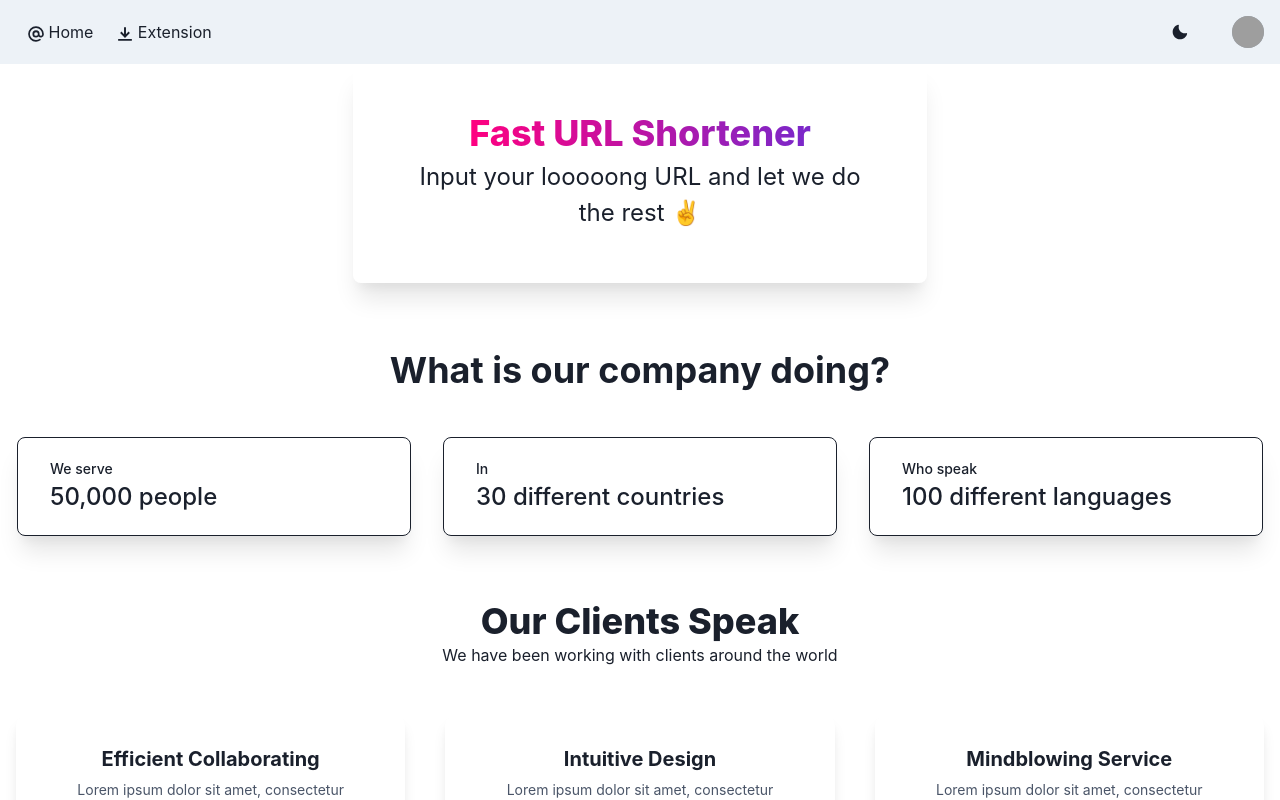
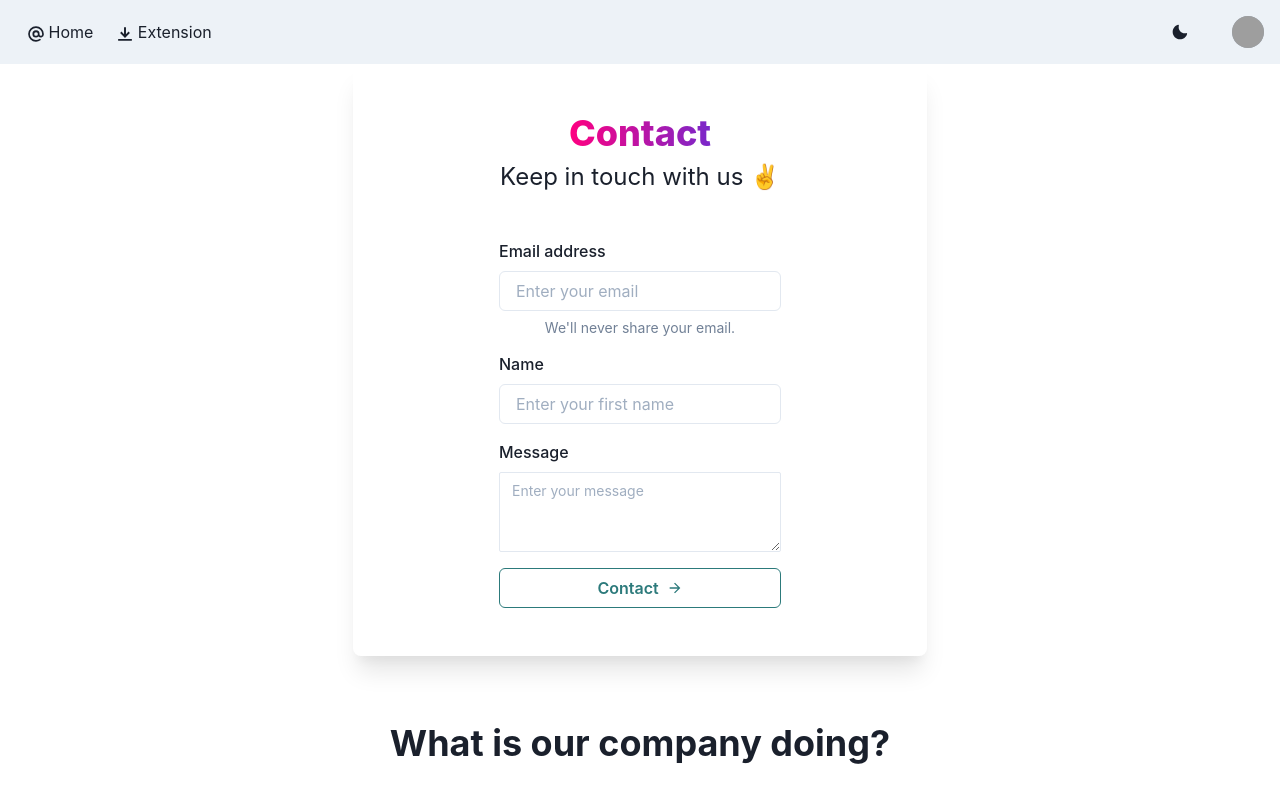
Before and after one commit to antrachhuynh/urlshortener-frontend, a React (Create React App) app: page /contact in a window 1280 px wide. Shown: the top 800 px of the page. Built offline with nearby package versions, Linux system fonts and the light colour scheme; grey boxes are pictures that could not be loaded.

Commit message:
Added more pages

```diff
--- a/src/App.js
+++ b/src/App.js
@@ -2,13 +2,10 @@ import React from 'react';
 import {
   ChakraProvider,
   Box,
-  Heading,
   VStack,
   Grid,
   theme,
-  Flex,
   Container,
-  Text
 
 
 } from '@chakra-ui/react';
@@ -19,6 +16,7 @@ import Testimonial from './Testimonial';
 import Footer from './Footer';
 import Stats from './Stats';
 
+
 import {
   BrowserRouter,
   Routes,
@@ -28,7 +26,8 @@ import {
 
 import IndexPage from "./routes/IndexPage";
 import Extensions from "./routes/Extensions";
-
+import About from './routes/About';
+import Contact from './routes/Contact';
 
 function App() {
 
@@ -45,27 +44,19 @@ function App() {
           <Grid p={12}   >
             <VStack spacing={1}>
 
-              <Heading
-                bgGradient='linear(to-l, #7928CA, #FF0080)'
-                bgClip='text'
-                fontSize='4xl'
-                fontWeight='extrabold'
-              >
-                Fast URL Shortener
-              </Heading>
-              <Text>Input your looooong URL and let we do the rest ✌️</Text>
-              <Flex>
 
 
               <BrowserRouter>
                 <Routes>
                   <Route path="extensions" element={<Extensions />} />
                   <Route path="/" element={<IndexPage />} />
+                  <Route path="/about" element={<About />} />
+                  <Route path="/contact" element={<Contact />} />
                 </Routes>
               </BrowserRouter>
               <Outlet />
 
-              </Flex>
+
 
 
 
--- a/src/Footer.js
+++ b/src/Footer.js
@@ -51,10 +51,9 @@ export default function SmallCentered() {
         justify={'center'}
         align={'center'}>
         <Stack direction={'row'} spacing={6}>
-          <Link href={'#'}>Home</Link>
-          <Link href={'#'}>About</Link>
-          <Link href={'#'}>Blog</Link>
-          <Link href={'#'}>Contact</Link>
+          <Link href={'/'}>Home</Link>
+          <Link href={'about'}>About</Link>
+          <Link href={'contact'}>Contact</Link>
         </Stack>
       </Container>
 
--- a/src/Shorten.js
+++ b/src/Shorten.js
@@ -7,7 +7,10 @@ import {
     FormErrorMessage,
     InputGroup,
     InputLeftElement,
-    Flex
+    Heading,
+    Flex,
+    Text
+
 
 
 
@@ -84,6 +87,17 @@ class Shorten extends React.Component {
             e.target.select();
         };
         return (
+            <>
+                <Heading
+                    bgGradient='linear(to-l, #7928CA, #FF0080)'
+                    bgClip='text'
+                    fontSize='4xl'
+                    fontWeight='extrabold'
+                >
+                    Fast URL Shortener
+                </Heading>
+                <Text>Input your looooong URL and let we do the rest ✌️</Text>
+                <Flex>
 
                     <Formik
 
@@ -140,6 +154,8 @@ class Shorten extends React.Component {
                         )
                         }
                     </Formik>
+                </Flex>
+            </>
         )
     }
 }
--- /dev/null
+++ b/src/routes/About.js
@@ -0,0 +1,43 @@
+
+import {
+    Button,
+    Stack,
+    Heading,
+    Text,
+    Flex
+
+} from '@chakra-ui/react';
+import { StarIcon } from '@chakra-ui/icons'
+
+
+function openGithub() {
+    window.open("https://github.com/antrachhuynh/", "_blank");
+}
+
+export default function Extensions() {
+
+    return (
+        <>
+            <Heading
+                bgGradient='linear(to-l, #7928CA, #FF0080)'
+                bgClip='text'
+                fontSize='4xl'
+                fontWeight='extrabold'
+            >
+                What are we?
+            </Heading>
+            <Text>Find out who we are? 💎</Text>
+            <Flex>
+                <Stack mt={10} spacing={4}>
+
+                    <Text>We provide a service that helps users shorten their URL in the fastest way</Text>
+                    <Text><StarIcon /> Everything is free and open-source</Text>
+                    <Button onClick={openGithub}>View source</Button>
+
+                </Stack>
+            </Flex>
+        </>
+
+
+    );
+}
--- /dev/null
+++ b/src/routes/Contact.js
@@ -0,0 +1,62 @@
+
+import {
+    Button,
+    Stack,
+    Heading,
+    Text,
+    Flex,
+    FormControl,
+    FormLabel,
+    Input,
+    FormHelperText,
+    Textarea
+
+} from '@chakra-ui/react';
+import { ArrowForwardIcon } from '@chakra-ui/icons'
+
+
+
+export default function Extensions() {
+
+    return (
+        <>
+            <Heading
+                bgGradient='linear(to-l, #7928CA, #FF0080)'
+                bgClip='text'
+                fontSize='4xl'
+                fontWeight='extrabold'
+            >
+                Contact
+            </Heading>
+            <Text>Keep in touch with us ✌️</Text>
+
+            <Flex>
+                <Stack spacing={4}>
+
+                    <FormControl mt={10}>
+                        <FormLabel htmlFor='email'>Email address</FormLabel>
+                        <Input placeholder='Enter your email' id='email' type='email' />
+                        <FormHelperText>We'll never share your email.</FormHelperText>
+                    </FormControl>
+                    <FormControl>
+                        <FormLabel htmlFor='name'>Name</FormLabel>
+                        <Input placeholder='Enter your first name' id='name' type='text' />
+                    </FormControl>
+                    <FormControl>
+                        <FormLabel htmlFor='name'>Message</FormLabel>
+                        <Textarea
+
+                            placeholder='Enter your message'
+                            size='sm'
+                        />
+                    </FormControl>
+                    <Button rightIcon={<ArrowForwardIcon />} colorScheme='teal' variant='outline'>
+                        Contact
+                    </Button>
+                </Stack>
+            </Flex>
+        </>
+
+
+    );
+}
--- a/src/routes/Extensions.js
+++ b/src/routes/Extensions.js
@@ -1,7 +1,10 @@
 
 import {
     Button,
-    Stack
+    Stack,
+    Heading,
+    Text,
+    Flex
 
 } from '@chakra-ui/react';
 import { DownloadIcon } from '@chakra-ui/icons'
@@ -16,6 +19,17 @@ function openFirefox() {
 export default function Extensions() {
 
     return (
+        <>
+            <Heading
+                bgGradient='linear(to-l, #7928CA, #FF0080)'
+                bgClip='text'
+                fontSize='4xl'
+                fontWeight='extrabold'
+            >
+                Install the browser extensions
+            </Heading>
+            <Text>Let's install our extensions and get a better experience 💎</Text>
+            <Flex></Flex>
             <Stack spacing={4}>
 
 
@@ -28,7 +42,7 @@ export default function Extensions() {
                 </Button>
 
             </Stack>
-
+        </>
 
 
     );
```
Lines whose indentation alone changed are shown as unchanged.
